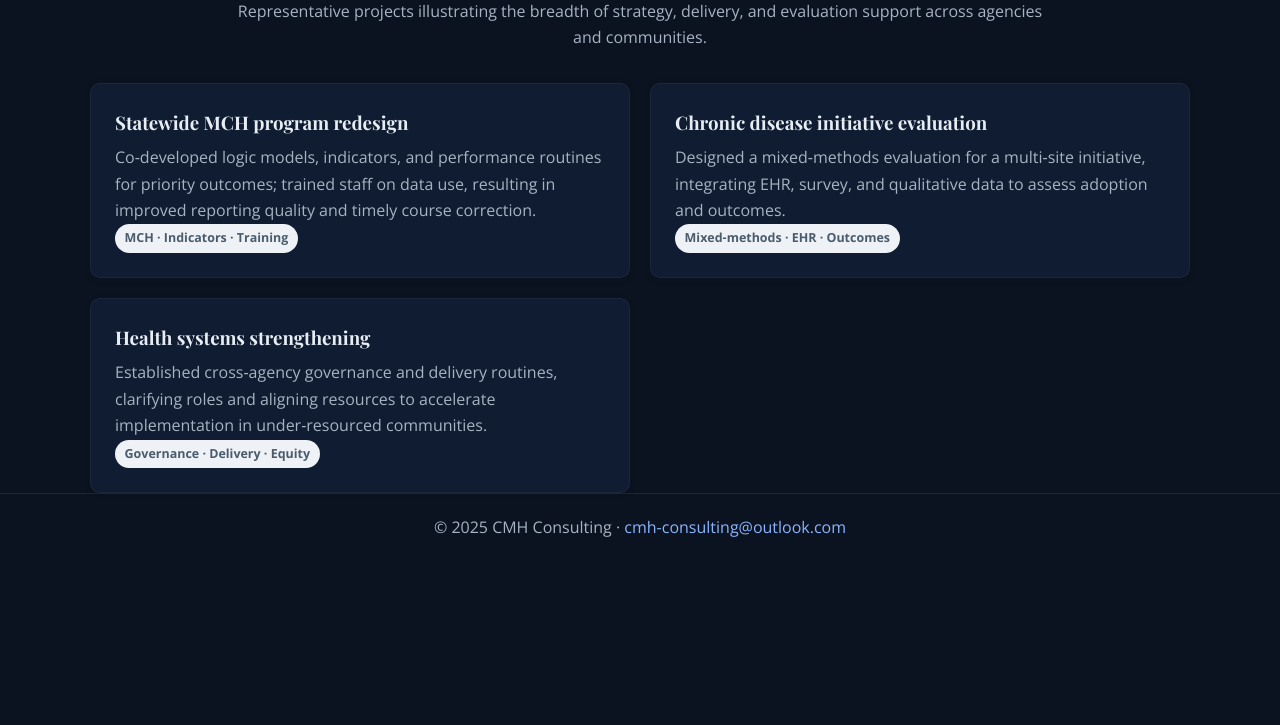
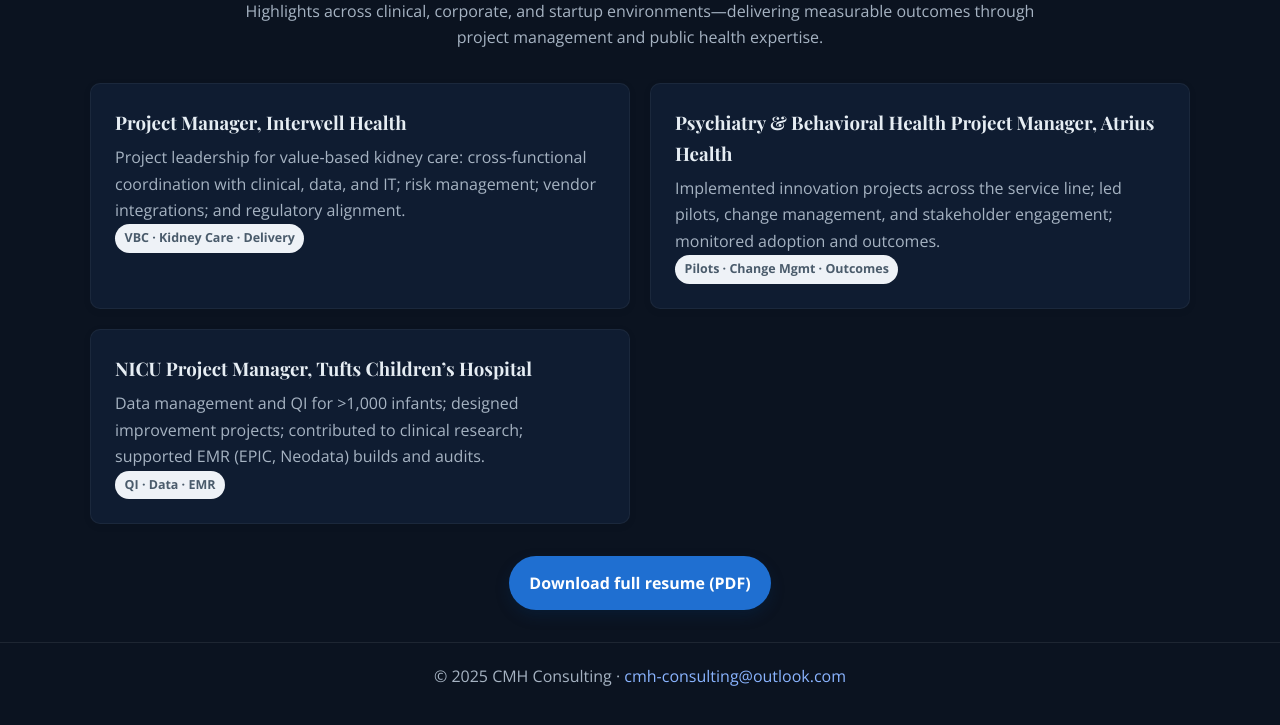
Before and after one commit to hags1153/cmhconsulting, a plain HTML site: page experience.html in a window 1280 px wide. Shown: the part 120-845 px from the top of the page. Before the commit the page ends 800 px from the top, so only its background shows below. Drawn offline with nearby package versions, Linux system fonts and the light colour scheme.

Commit message:
Founder profile refinements: smaller circular headshot; About + Experience updated per resume; added resume download links

```diff
--- a/assets/css/style.css
+++ b/assets/css/style.css
@@ -138,8 +138,8 @@ footer { background: transparent; border-top: 1px solid rgba(255,255,255,0.08);
    PROFILE (Founder)
 ======================== */
 .profile { background: #0f1c31; border: 1px solid rgba(255,255,255,0.06); border-radius: 16px; padding: 1.5rem; box-shadow: var(--shadow-sm); }
-.profile-wrap { display: grid; grid-template-columns: 280px 1fr; gap: 1.25rem; align-items: start; }
-.profile-photo { width: 100%; max-width: 280px; aspect-ratio: 1/1; object-fit: cover; border-radius: 14px; box-shadow: 0 10px 24px rgba(0,0,0,.35); border: 1px solid rgba(255,255,255,0.06); }
+.profile-wrap { display: grid; grid-template-columns: 220px 1fr; gap: 1.25rem; align-items: start; }
+.profile-photo { width: 100%; max-width: 200px; aspect-ratio: 1/1; object-fit: cover; object-position: center; border-radius: 50%; box-shadow: 0 8px 20px rgba(0,0,0,.35); border: 1px solid rgba(255,255,255,0.06); }
 .profile-meta h3 { margin: 0 0 .25rem 0; }
 .profile-meta .title { color: #c6d3e3; margin-bottom: .75rem; }
 .profile-meta ul { margin: .5rem 0 0 1.1rem; padding: 0; color: var(--muted); }
--- a/experience.html
+++ b/experience.html
@@ -34,30 +34,34 @@
     </div>
   </header>
 
-  <section class="container" role="region" aria-label="Selected Experience">
+  <section class="container" role="region" aria-label="Experience">
     <div class="section-header">
-      <h1>Selected experience</h1>
-      <p class="muted">Representative projects illustrating the breadth of strategy, delivery, and evaluation support across agencies and communities.</p>
+      <h1>Experience</h1>
+      <p class="muted">Highlights across clinical, corporate, and startup environments—delivering measurable outcomes through project management and public health expertise.</p>
     </div>
 
     <div class="cards">
-      <article class="card" aria-label="Statewide MCH program redesign">
-        <h3>Statewide MCH program redesign</h3>
-        <p>Co‑developed logic models, indicators, and performance routines for priority outcomes; trained staff on data use, resulting in improved reporting quality and timely course correction.</p>
-        <p class="pill">MCH · Indicators · Training</p>
+      <article class="card" aria-label="Interwell Health">
+        <h3>Project Manager, Interwell Health</h3>
+        <p>Project leadership for value‑based kidney care: cross‑functional coordination with clinical, data, and IT; risk management; vendor integrations; and regulatory alignment.</p>
+        <p class="pill">VBC · Kidney Care · Delivery</p>
       </article>
 
-      <article class="card" aria-label="Chronic disease initiative evaluation">
-        <h3>Chronic disease initiative evaluation</h3>
-        <p>Designed a mixed‑methods evaluation for a multi‑site initiative, integrating EHR, survey, and qualitative data to assess adoption and outcomes.</p>
-        <p class="pill">Mixed‑methods · EHR · Outcomes</p>
+      <article class="card" aria-label="Atrius Health">
+        <h3>Psychiatry & Behavioral Health Project Manager, Atrius Health</h3>
+        <p>Implemented innovation projects across the service line; led pilots, change management, and stakeholder engagement; monitored adoption and outcomes.</p>
+        <p class="pill">Pilots · Change Mgmt · Outcomes</p>
       </article>
 
-      <article class="card" aria-label="Health systems strengthening">
-        <h3>Health systems strengthening</h3>
-        <p>Established cross‑agency governance and delivery routines, clarifying roles and aligning resources to accelerate implementation in under‑resourced communities.</p>
-        <p class="pill">Governance · Delivery · Equity</p>
+      <article class="card" aria-label="Tufts Children's Hospital">
+        <h3>NICU Project Manager, Tufts Children’s Hospital</h3>
+        <p>Data management and QI for >1,000 infants; designed improvement projects; contributed to clinical research; supported EMR (EPIC, Neodata) builds and audits.</p>
+        <p class="pill">QI · Data · EMR</p>
       </article>
+    </div>
+
+    <div class="section-header" style="margin-top:2rem">
+      <p><a class="btn btn-secondary" href="Caryn Hamilton, MPH Resume.pdf">Download full resume (PDF)</a></p>
     </div>
   </section>
 
```
Also changed, not shown: about.html (+4 -3 lines), 1 other file.
